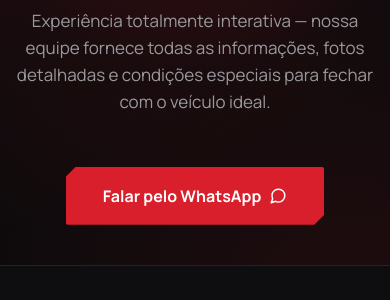
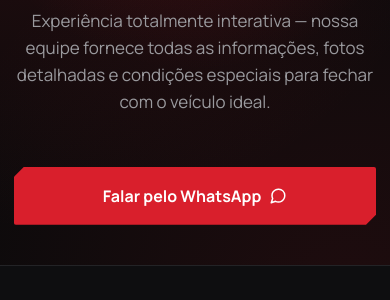
Before and after one commit to Hiagoveras06/marcilonteste, a plain HTML site: page index.html in a window 390 px wide. Shown: the part 5442-5742 px from the top of the page. Drawn offline with nearby package versions, Linux system fonts and the light colour scheme; a web font is replaced by a local one.

Commit message:
Add files via upload

```diff
--- a/index.html
+++ b/index.html
@@ -676,7 +676,7 @@
     /* Botões cheios e confortáveis para dedos */
     .hero-ctas .btn{ min-height:56px; font-size:16px; padding:14px 28px; }
     .split-text .btn{ width:100%; justify-content:center; min-height:56px; padding:14px 28px; }
-    .final-cta .btn{ min-height:56px; padding:16px 36px; font-size:16px; }
+    .final-cta .btn{ width:100%; justify-content:center; min-height:56px; padding:16px 36px; font-size:16px; }
 
     /* Cartões de veículos - tocável */
     .vehicle-grid{ gap:20px; }
```
